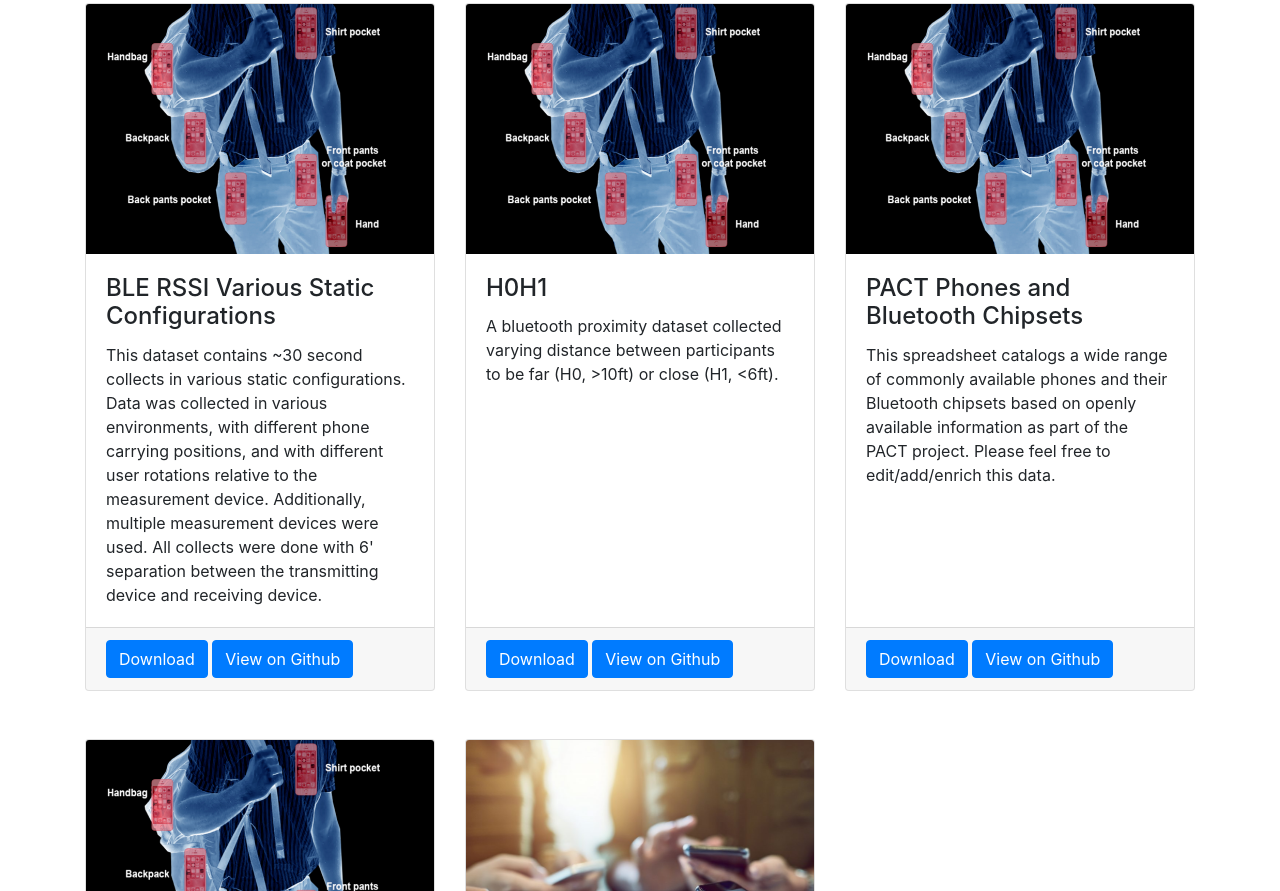
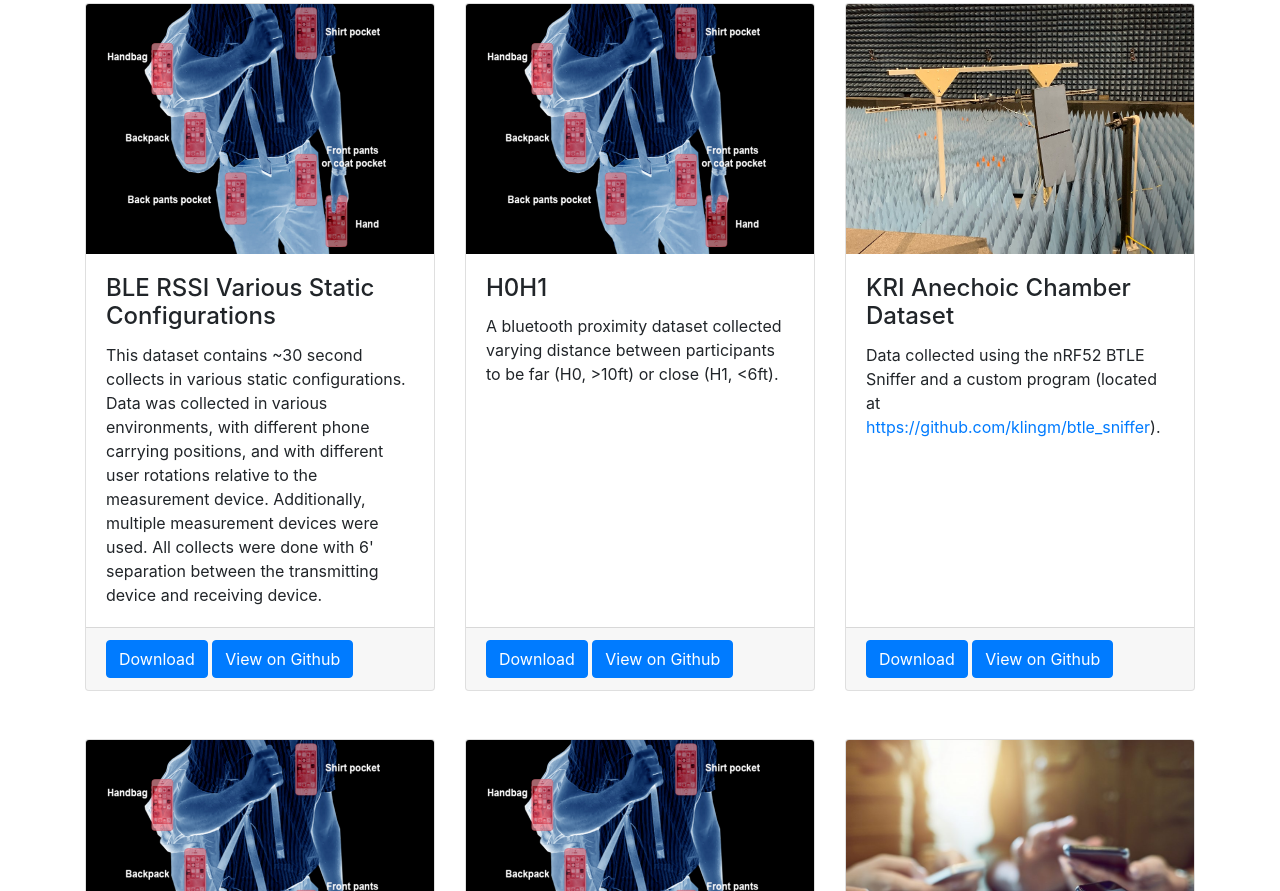
Before and after one commit to mitll/PACT, a website: page docs/datasets.html in a window 1280 px wide. Shown: the part 485-1376 px from the top of the page. Drawn offline with Linux system fonts and the light colour scheme.

Commit message:
adding nRF52 anechoic chamber dataset

```diff
--- a/docs/datasets.html
+++ b/docs/datasets.html
@@ -46,6 +46,7 @@
               <div class="dropdown-divider"></div>
               <a class="dropdown-item" href="https://github.com/mitll/BLE-RSSI-Various-Static-Configurations">BLE RSSI</a>
               <a class="dropdown-item" href="https://github.com/mitll/H0H1">H0H1</a>
+              <a class="dropdown-item" href="https://github.com/mitll/KRI-Anechoic-Chamber-Dataset">KRI Anechoic Chamber</a>
               <a class="dropdown-item" href="https://github.com/mitll/PACT-Phones-and-Bluetooth-Chipsets">Phones and Bluetooth Chipsets</a>
               <a class="dropdown-item" href="https://github.com/mitll/Range_Angle">Range Angle</a>
             </div>
@@ -99,6 +100,19 @@
           <div class="card-footer">
             <a href="https://github.com/mitll/H0H1/archive/master.zip" class="btn btn-primary">Download</a>
             <a href="https://github.com/mitll/H0H1" class="btn btn-primary">View on Github</a>
+          </div>
+        </div>
+      </div>
+      <div class="col-md-4 mb-5">
+        <div class="card h-100">
+          <img class="card-img-top" src="images/nRF52data_card.jpg" alt="">
+          <div class="card-body">
+            <h4 class="card-title">KRI Anechoic Chamber Dataset</h4>
+            <p class="card-text">Data collected using the nRF52 BTLE Sniffer and a custom program (located at <a href="https://github.com/klingm/btle_sniffer">https://github.com/klingm/btle_sniffer</a>).</p>
+          </div>
+          <div class="card-footer">
+            <a href="https://github.com/mitll/KRI-Anechoic-Chamber-Dataset/archive/master.zip" class="btn btn-primary">Download</a>
+            <a href="https://github.com/mitll/KRI-Anechoic-Chamber-Dataset" class="btn btn-primary">View on Github</a>
           </div>
         </div>
       </div>
```
Also changed, not shown: docs/datacollection.html (+1 -0 lines), docs/index.html (+1 -0 lines), docs/leaderboards.html (+1 -0 lines), docs/images/nRF52data_card.jpg (added).
